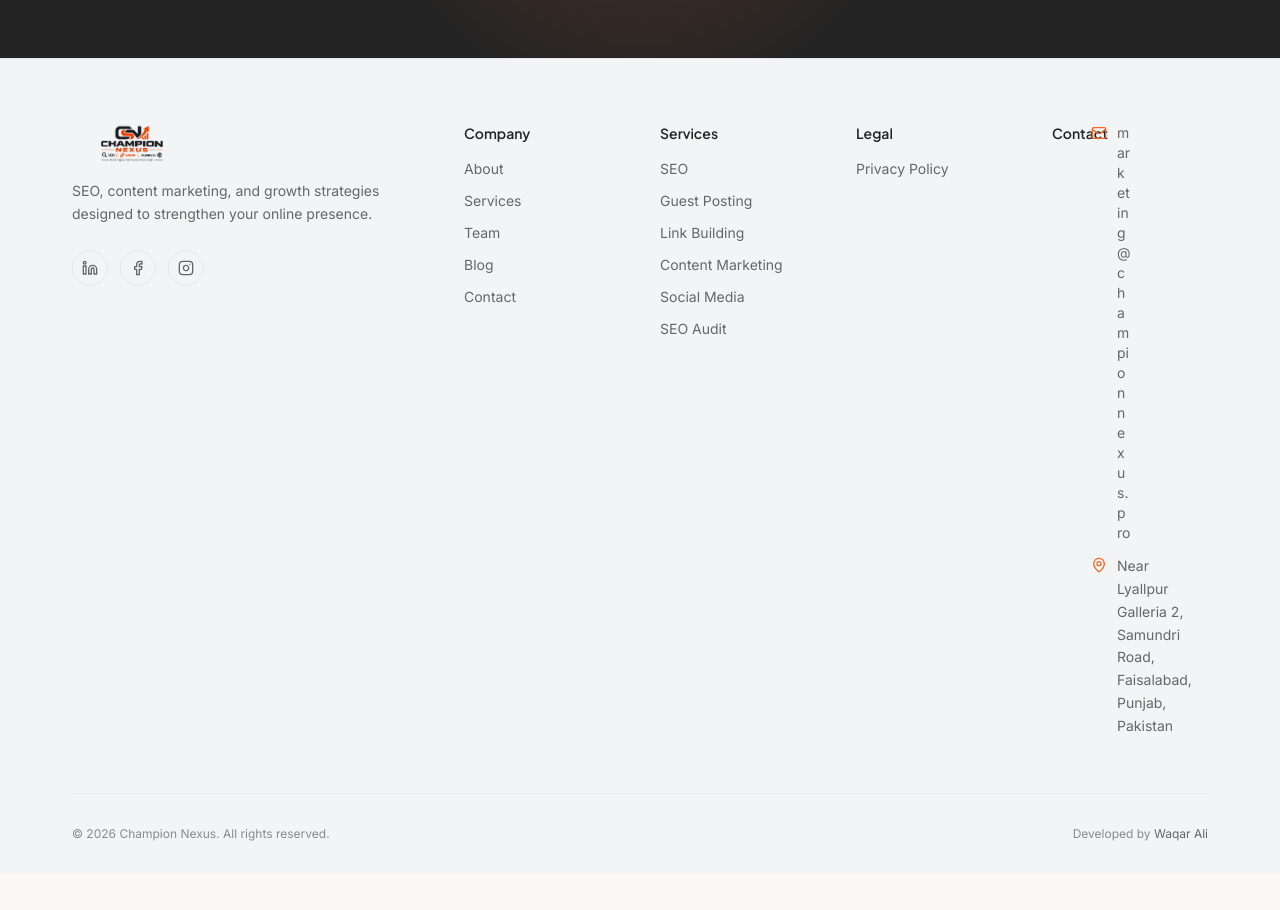
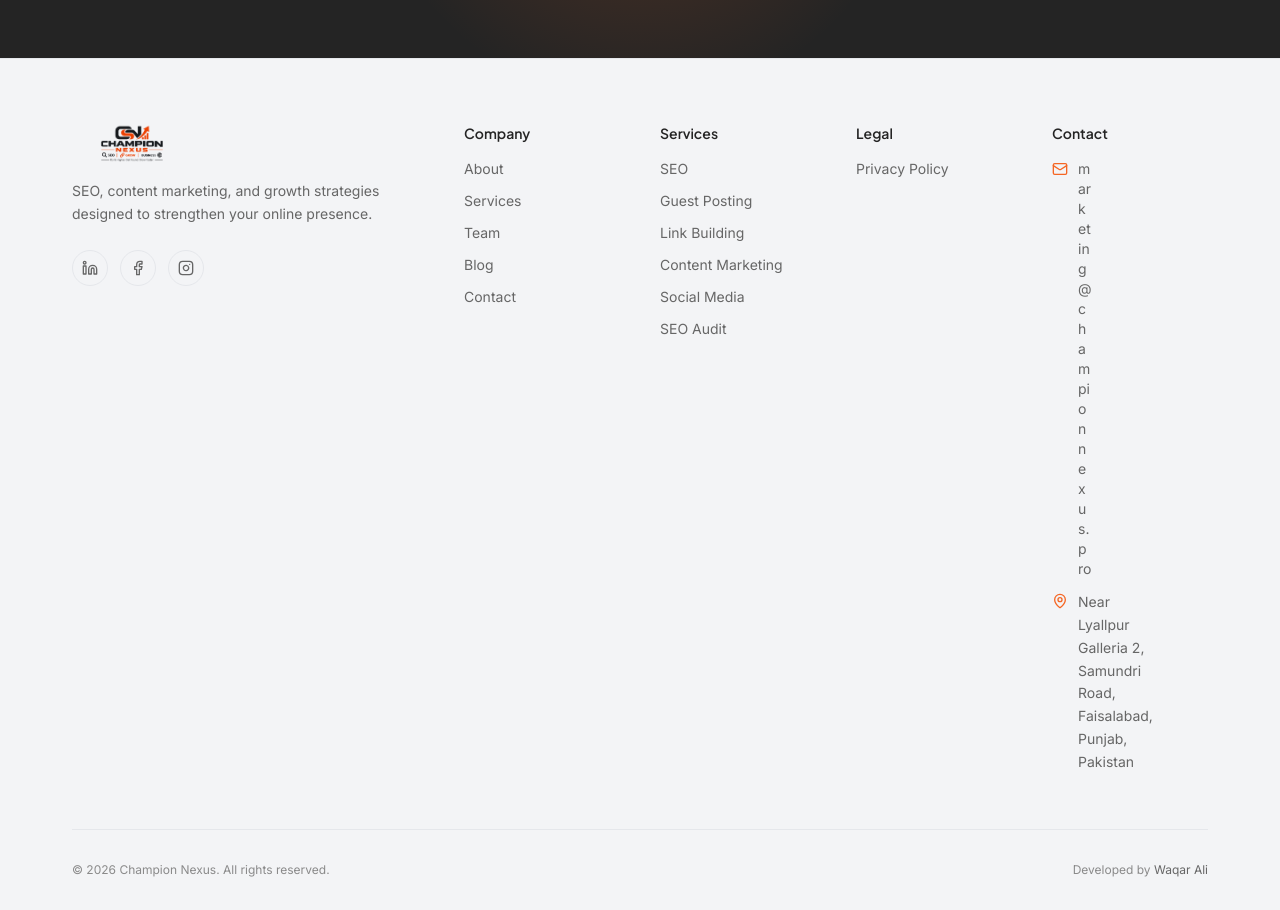
Before and after one commit to wechampionnexus-art/Champion-Nexus-Website, a Next.js app: page / in a window 1280 px wide. Shown: the part 6660-7570 px from the top of the page. Before the commit the page ends 7534 px from the top, so only its background shows below. Built offline with nearby package versions, Linux system fonts and the light colour scheme; no server answers.

Commit message:
add: new section in footer

```diff
--- a/src/components/layout/Footer.tsx
+++ b/src/components/layout/Footer.tsx
@@ -95,7 +95,9 @@
             </ul>
           </div>
 
-          <div className='grid grid-cols-1 sm:grid-cols-2 lg:grid-cols-4'>
+          <div className="grid grid-cols-1 sm:grid-cols-2 lg:grid-cols-4 gap-8">
+            {/* This wrapper keeps the header and list together in exactly ONE column block */}
+            <div className="flex flex-col">
               <h4 className="font-display font-semibold text-ink text-sm mb-4">Contact</h4>
               <ul className="space-y-3 text-sm">
                 {CONTACT_PHONE && (
@@ -122,6 +124,10 @@
               </ul>
             </div>
 
+            {/* Other columns (e.g., Services, Quick Links, Socials) go here */}
+          </div>
+
+
 
         </div>
 
```
Lines whose indentation alone changed are shown as unchanged.
